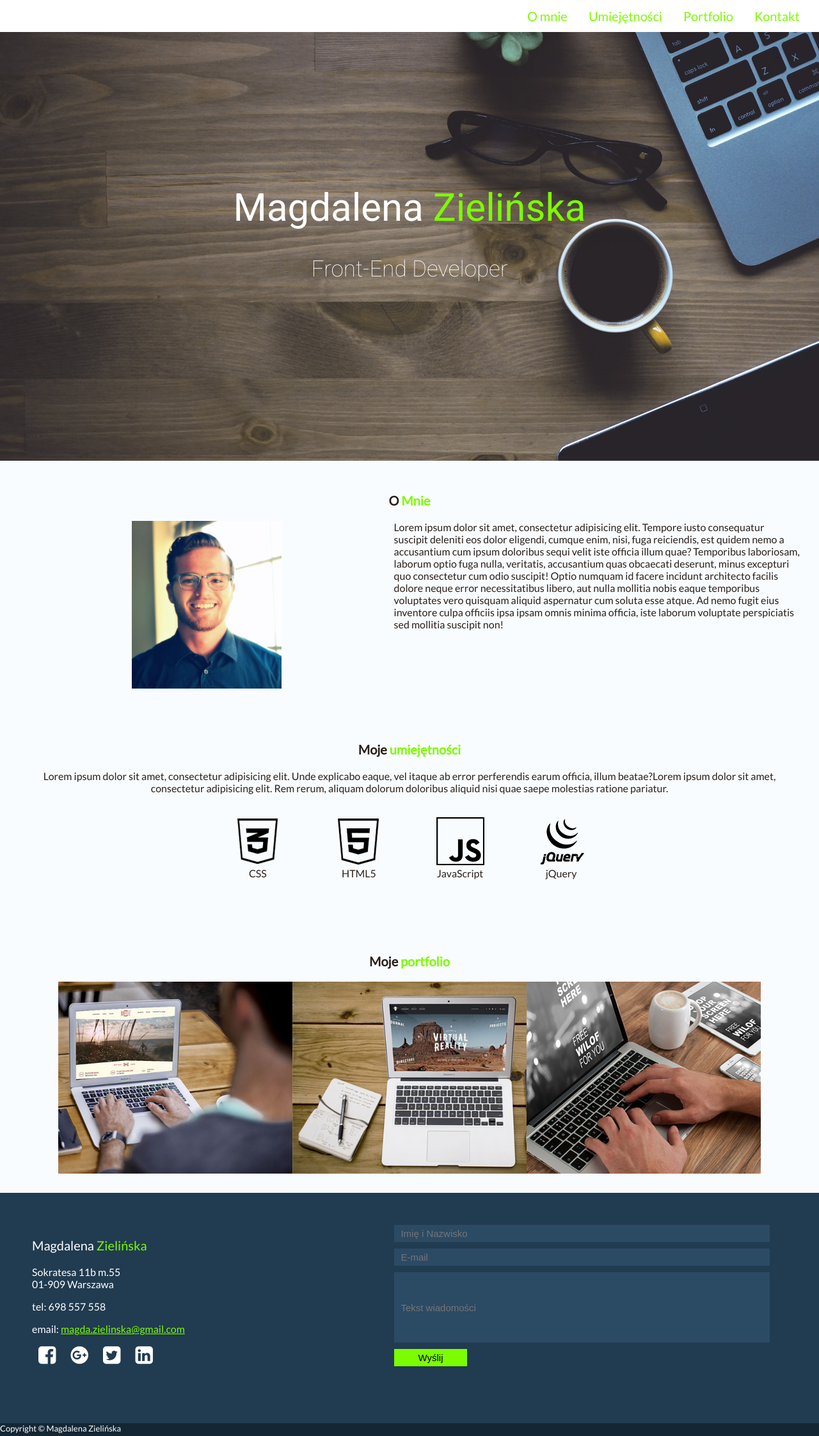
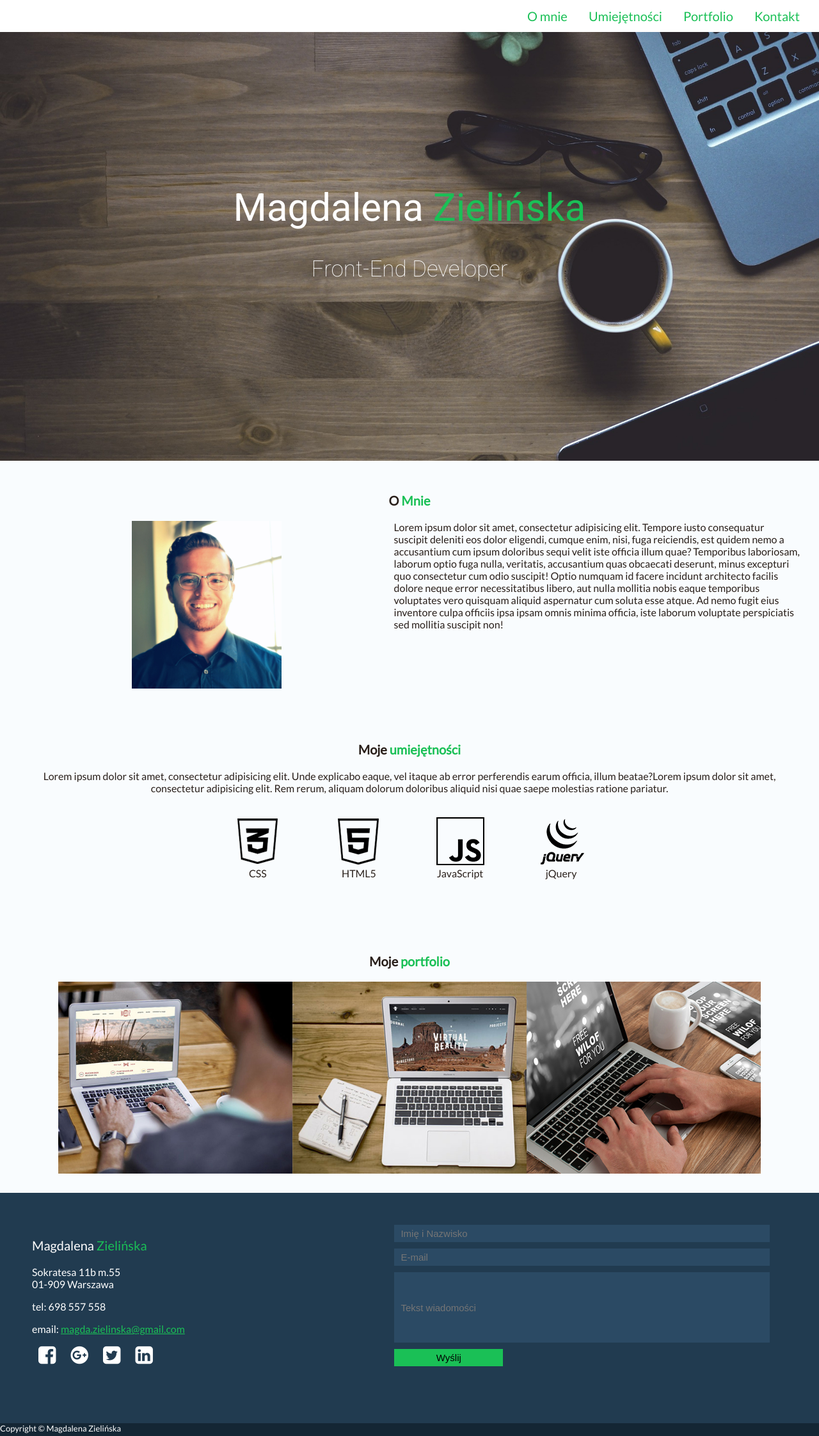
Before and after one commit to mzielinska/cssrozszerzony, a plain HTML site: page moje_portfolio/index.html in a window 1280 px wide. Shown: the whole page at 64% size. Drawn offline with Linux system fonts and the light colour scheme.

Commit message:
pierwsze próby rwd

```diff
--- /dev/null
+++ b/moje_portfolio/css/responsive.css
@@ -0,0 +1,4 @@
+
+@media all and (max-width: 600px)
+    float: none;
+    width:
--- a/moje_portfolio/css/style.css
+++ b/moje_portfolio/css/style.css
@@ -29,7 +29,7 @@ nav>ul>li {
 }
 nav>ul>li>a {
     text-decoration: none;
-    color: lawngreen;
+    color: #1ac056;
     font-size: 20px;
 }
 
@@ -75,12 +75,12 @@ section {
 }
 
 .green {
-    color: lawngreen;
+    color: #1ac056;
 }
 .podtytul {
     font-size: 20px;
 }
-
+/*Sekcja O mnie*/
 #portret {
     float:left;
     width:48%;
@@ -127,6 +127,7 @@ section article p {
     font-size: 0;
 }
 /*Magiczne akcje*/
+
 #portfolio .zdjecia .item-mask {
     background-color: rgba(42,61,79,0.8);
     width: 100%;
@@ -159,7 +160,7 @@ section article p {
 
 }
 .zdjecia a{
-    color: lawngreen;
+    color: #1ac056;
 }
 
 /*Stopka*/
@@ -202,8 +203,8 @@ footer {
     height: 100px;
 }
 #formularz input[type=submit] {
-    width: 20%;
-    background: lawngreen;
+    width: 30%;
+    background: #1ac056;
 }
 
 #socialmedia a {
--- a/moje_portfolio/index.html
+++ b/moje_portfolio/index.html
@@ -7,6 +7,8 @@
     <link rel="stylesheet" href="css/style.css">
     <link href="https://fonts.googleapis.com/css?family=Lato:100,300,400|Roboto:100,300,400" rel="stylesheet">
     <link rel="stylesheet" href="/font-awesome-4.7.0/css/font-awesome.min.css">
+    <meta name="viewport" content="width=device-width">
+    <link rel="stylesheet" href="css/responsive.css">
 
 </head>
 
```
